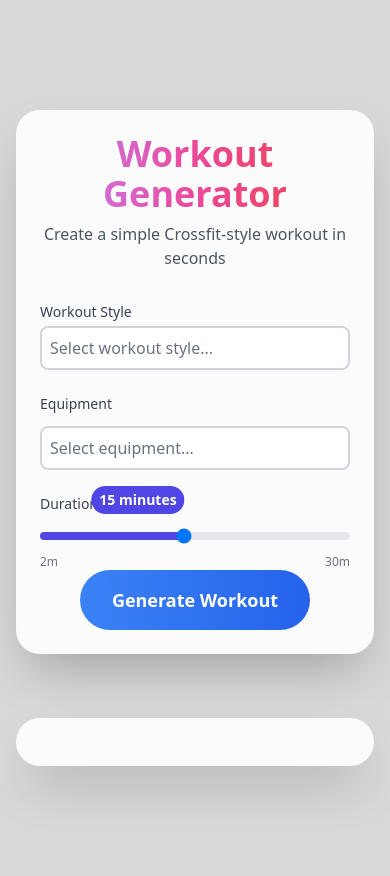
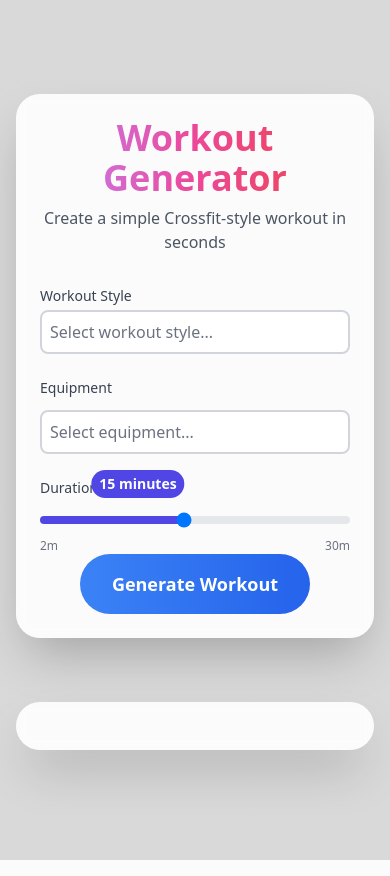
Before and after one commit to haarburger/workout-generator, a Flask app: page /workout/ in a window 390 px wide. Run offline with Flask 3, Linux system fonts and the light colour scheme; some libraries are stand-ins or nearby versions.

Commit message:
reduce top padding

```diff
--- a/templates/index.html
+++ b/templates/index.html
@@ -26,7 +26,7 @@
     /* Add padding to the top on mobile */
     @media (max-width: 639px) {
         body {
-            padding-top: 2rem; /* Adjust this value as needed */
+            padding-top: 1rem; /* Adjust this value as needed */
         }
     }
 </style>
```
